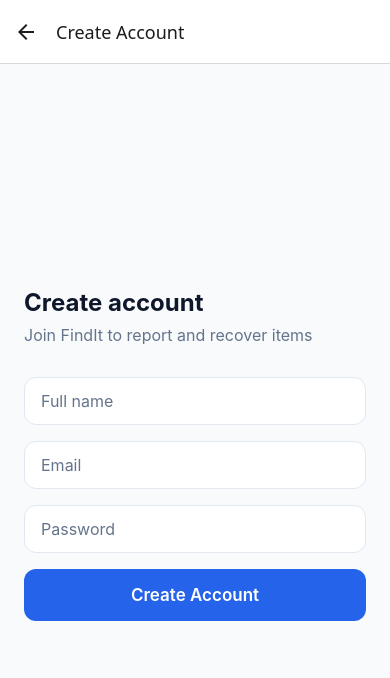
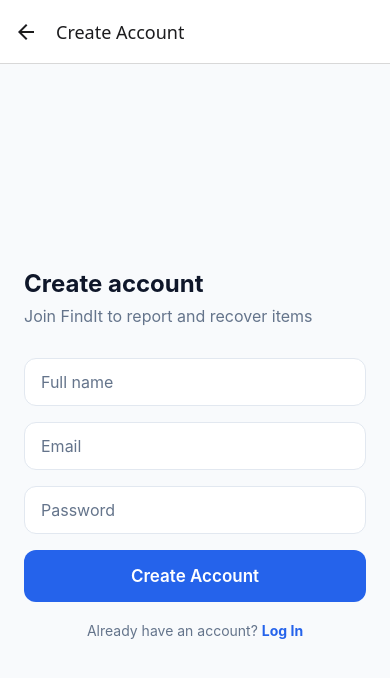
Before and after one commit to Alpha-gltich/FindIt, a React Native app: screen /Register in a window 390 px wide. Shown: the top 678 px of the page. Built offline with nearby package versions, Linux system fonts and the light colour scheme.

Commit message:
Day 27: cross-link Login and Register screens, remove duplicate RootStackParamList type

```diff
--- a/src/screens/LoginScreen.tsx
+++ b/src/screens/LoginScreen.tsx
@@ -1,17 +1,12 @@
 import React, { useState } from 'react';
-import { View, Text, StyleSheet, Alert } from 'react-native';
+import { View, Text, StyleSheet, Alert, TouchableOpacity } from 'react-native';
 import { NativeStackNavigationProp } from '@react-navigation/native-stack';
 import { useNavigation } from '@react-navigation/native';
 import { Colors } from '../constants/colors';
 import Input from '../components/Input';
 import Button from '../components/Button';
 import { supabase } from '../services/supabase';
-
-type RootStackParamList = {
-  Home: undefined;
-  Login: undefined;
-  Register: undefined;
-};
+import { RootStackParamList } from '../types/navigation';
 
 type NavigationProp = NativeStackNavigationProp<RootStackParamList>;
 
@@ -69,6 +64,16 @@ export default function LoginScreen() {
         variant="primary"
         loading={loading}
       />
+
+      <TouchableOpacity
+        onPress={() => navigation.navigate('Register')}
+        disabled={loading}
+        style={styles.linkWrapper}
+      >
+        <Text style={styles.linkText}>
+          Don't have an account? <Text style={styles.linkTextBold}>Register</Text>
+        </Text>
+      </TouchableOpacity>
     </View>
   );
 }
@@ -91,4 +96,16 @@ const styles = StyleSheet.create({
     color: Colors.textSecondary,
     marginBottom: 32,
   },
+  linkWrapper: {
+    marginTop: 20,
+    alignItems: 'center',
+  },
+  linkText: {
+    fontSize: 14,
+    color: Colors.textSecondary,
+  },
+  linkTextBold: {
+    fontWeight: '700',
+    color: Colors.primary,
+  },
 });
--- a/src/screens/RegisterScreen.tsx
+++ b/src/screens/RegisterScreen.tsx
@@ -1,17 +1,12 @@
 import React, { useState } from 'react';
-import { View, Text, StyleSheet, Alert } from 'react-native';
+import { View, Text, StyleSheet, Alert, TouchableOpacity } from 'react-native';
 import { NativeStackNavigationProp } from '@react-navigation/native-stack';
 import { useNavigation } from '@react-navigation/native';
 import { Colors } from '../constants/colors';
 import Input from '../components/Input';
 import Button from '../components/Button';
 import { supabase } from '../services/supabase';
-
-type RootStackParamList = {
-  Home: undefined;
-  Login: undefined;
-  Register: undefined;
-};
+import { RootStackParamList } from '../types/navigation';
 
 type NavigationProp = NativeStackNavigationProp<RootStackParamList>;
 
@@ -83,6 +78,16 @@ export default function RegisterScreen() {
         variant="primary"
         loading={loading}
       />
+
+      <TouchableOpacity
+        onPress={() => navigation.navigate('Login')}
+        disabled={loading}
+        style={styles.linkWrapper}
+      >
+        <Text style={styles.linkText}>
+          Already have an account? <Text style={styles.linkTextBold}>Log In</Text>
+        </Text>
+      </TouchableOpacity>
     </View>
   );
 }
@@ -105,4 +110,16 @@ const styles = StyleSheet.create({
     color: Colors.textSecondary,
     marginBottom: 32,
   },
+  linkWrapper: {
+    marginTop: 20,
+    alignItems: 'center',
+  },
+  linkText: {
+    fontSize: 14,
+    color: Colors.textSecondary,
+  },
+  linkTextBold: {
+    fontWeight: '700',
+    color: Colors.primary,
+  },
 });
```
